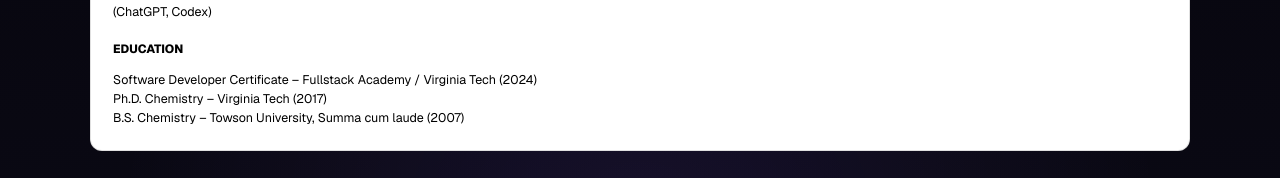
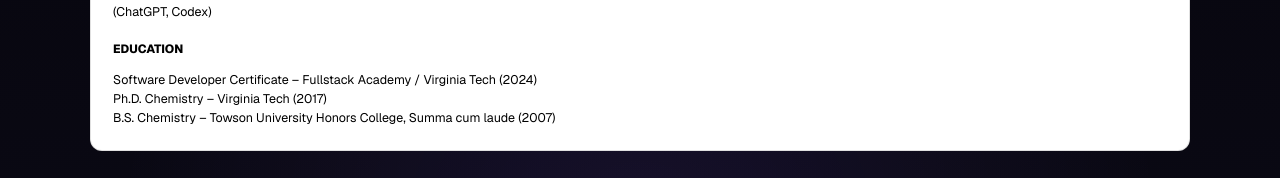
Before and after one commit to rccolamachine/project-site, a Next.js app: page /resume in a window 1280 px wide. Shown: the part 1315-1493 px from the top of the page. Built offline with nearby package versions, Linux system fonts and the light colour scheme.

Commit message:
Towson Honors

```diff
--- a/app/resume/page.js
+++ b/app/resume/page.js
@@ -417,7 +417,8 @@ export default function ResumePage() {
             <br />
             Ph.D. Chemistry – Virginia Tech (2017)
             <br />
-            B.S. Chemistry – Towson University, Summa cum laude (2007)
+            B.S. Chemistry – Towson University Honors College, Summa cum laude
+            (2007)
           </p>
         </Section>
       </article>
```
